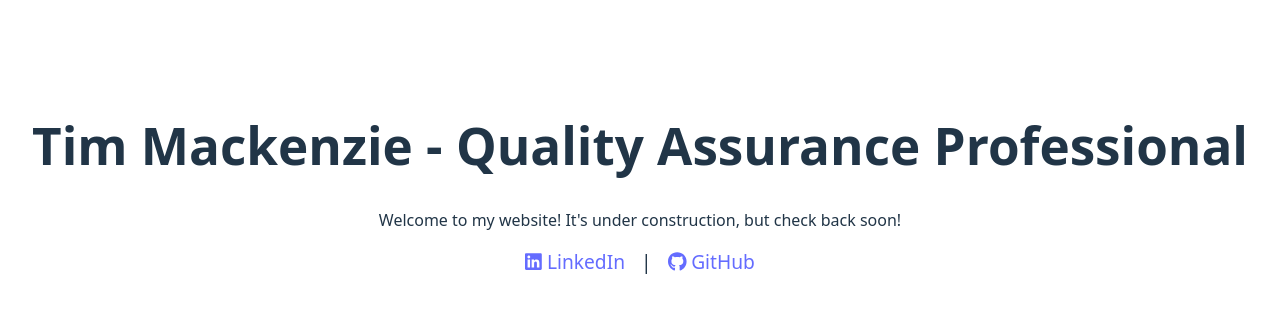
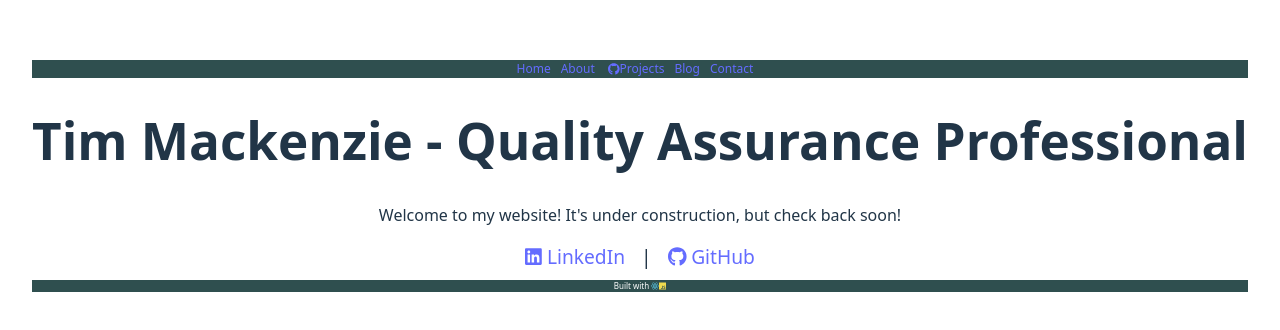
Before and after one commit to theymightbetim/theymightbetim.github.io, a React (Vite) app: page / in a window 1280 px wide. Shown: the part 220-550 px from the top of the page. Built offline with nearby package versions, Linux system fonts and the light colour scheme.

Commit message:
add footer and header components

```diff
--- a/src/App.tsx
+++ b/src/App.tsx
@@ -1,12 +1,16 @@
 import './App.css'
 import { SocialLinks } from './components/social/social'
+import { Footer } from './components/footer/footer'
+import { Navbar } from './components/nav/navbar'
 
 function App() {
   return (
     <>
+      <Navbar />
       <Header />
       <Intro />
       <SocialLinks />
+      <Footer />
     </>
   )
 }
--- /dev/null
+++ b/src/components/footer/footer.css
@@ -0,0 +1,15 @@
+.footer {
+    text-align: center;
+    font-size: 8px;
+    background-color: darkslategray;
+    color: white;
+    padding: 0px;
+}
+
+.fa-react {
+    color: #61dafb;
+}
+
+.fa-js {
+    color: #f0db4f;
+}
--- /dev/null
+++ b/src/components/footer/footer.tsx
@@ -0,0 +1,12 @@
+import { FontAwesomeIcon } from '@fortawesome/react-fontawesome'
+import { faReact } from '@fortawesome/free-brands-svg-icons'
+import './footer.css'
+import { faJs } from '@fortawesome/free-brands-svg-icons'
+
+export const Footer = () => {
+    return (
+        <div className="footer">
+            <p>Built with <FontAwesomeIcon icon={faReact} /><FontAwesomeIcon icon={faJs} /></p>
+        </div>
+    )
+}
--- /dev/null
+++ b/src/components/nav/navbar.css
@@ -0,0 +1,13 @@
+.navbar {
+    text-align: center;
+    font-size: 12px;
+    background-color: darkslategray;
+    color: white;
+    justify-content: space-evenly;
+
+}
+
+.navlink {
+    display: inline;
+    padding-right: 10px;
+}
--- /dev/null
+++ b/src/components/nav/navbar.tsx
@@ -0,0 +1,15 @@
+import { faGithub } from "@fortawesome/free-brands-svg-icons"
+import { FontAwesomeIcon } from "@fortawesome/react-fontawesome"
+import './navbar.css'
+
+export const Navbar = () => {
+    return (
+        <div className="navbar">
+            <div className="navlink"><a href="/" >Home</a></div>
+            <div className="navlink"><a href="/about" >About</a></div>
+            <div className="navlink"><a href="https://github.com/theymightbetim" > <FontAwesomeIcon icon={faGithub} />Projects</a></div>
+            <div className="navlink"><a href="/blog" >Blog</a></div>
+            <div className="navlink"><a href="/contact" >Contact</a></div>
+        </div>
+    )
+}
```
